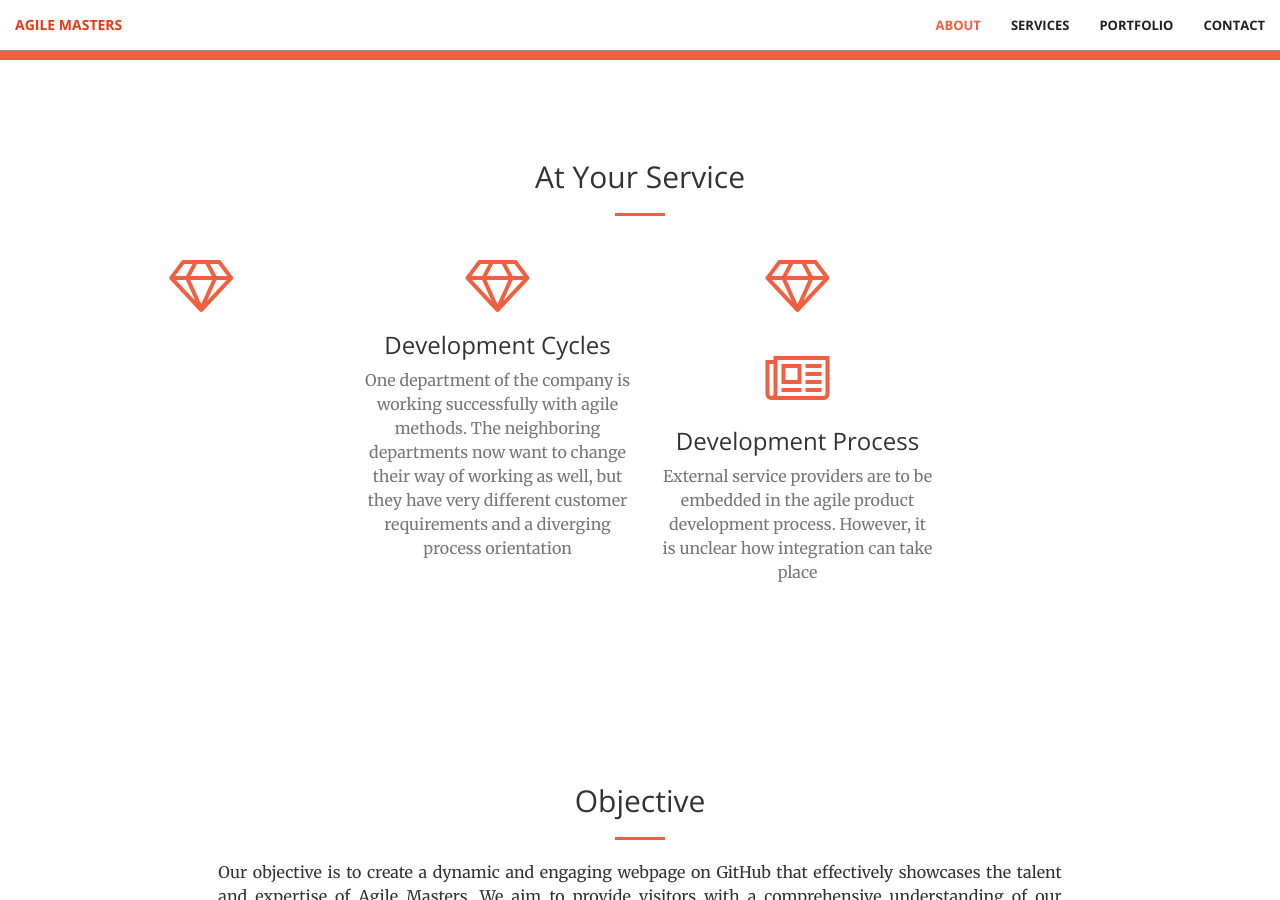
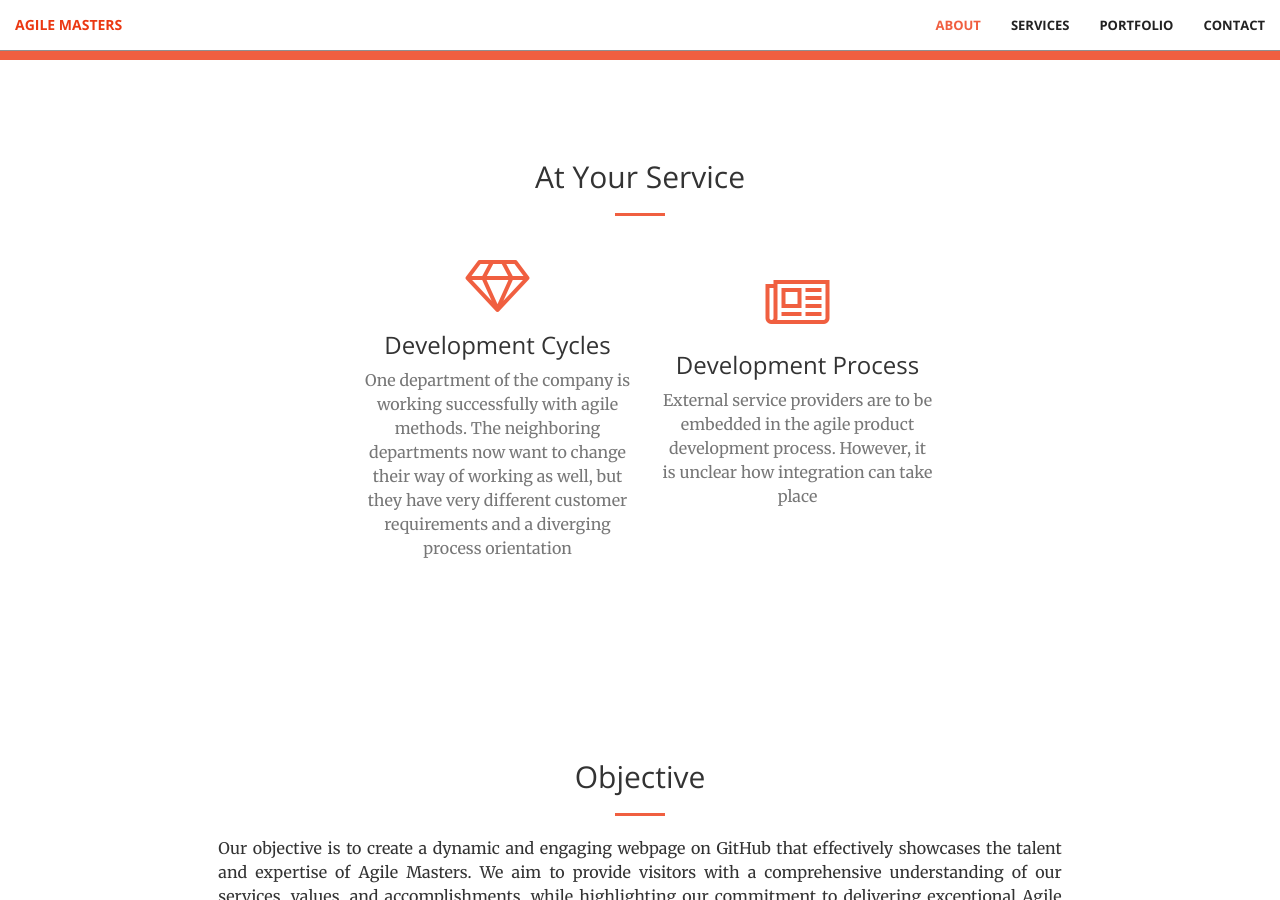
Before and after one commit to legitt23/legitt23, a Jekyll site: the page built from index.md, in a window 1280 px wide and 900 px high, scrolled down 1282 px. Built offline with Jekyll 4.4.1, drawn with Linux system fonts in a browser that asks for light colours.

Commit message:
Update services.html

```diff
--- a/_includes/services.html
+++ b/_includes/services.html
@@ -11,7 +11,7 @@
         <div class="row">
             <div class="col-lg-3 col-md-6 text-center">
                 <div class="service-box">
-                    <i class="fa fa-4x fa-diamond wow bounceIn text-primary"></i>
+
                     <h3></h3>
                     <p class="text-muted"></p>
                 </div>
@@ -26,7 +26,7 @@
             </div>
             <div class="col-lg-3 col-md-6 text-center">
                 <div class="service-box">
-                    <i class="fa fa-4x fa-diamond wow bounceIn text-primary"></i>
+
                     <h3></h3>
                     <p class="text-muted"></p>
                 </div>
```
